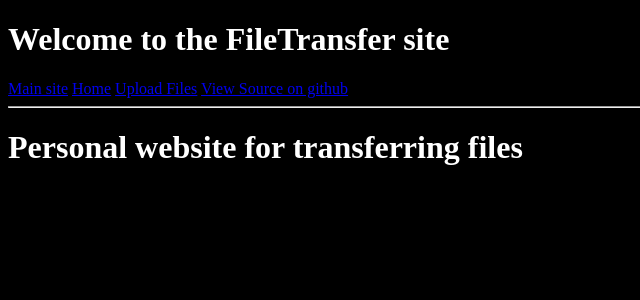
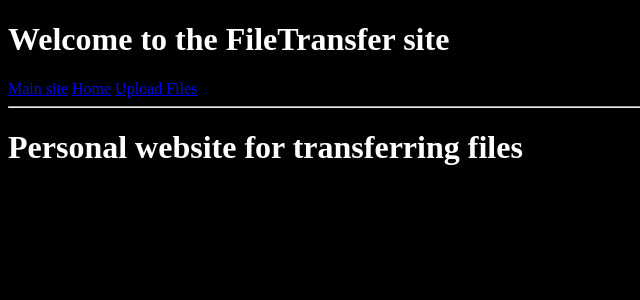
Before and after one commit to TheArchons/ArchonsWebsite, a Django app: page /filetransfer/ in a window 1280 px wide. Shown: the top 300 px of the page, without its empty margins (0-640 px from the left). Run offline with Django 4.2, Linux system fonts and the light colour scheme.

Commit message:
more cleanup

```diff
--- a/ArchonsWebsite/Archons/templates/filetransfer/layout.html
+++ b/ArchonsWebsite/Archons/templates/filetransfer/layout.html
@@ -10,7 +10,6 @@
             <a href="/">Main site</a>
             <a href="/filetransfer">Home</a>
             <a href="/filetransfer/upload">Upload Files</a>
-            <a href="https://github.com/TheArchons/FileTransfer">View Source on github</a>
         </div>
         <hr>
         {% block body %}
```
Also changed, not shown: ArchonsWebsite/filetransfersite/migrations/0001_initial.py (deleted), ArchonsWebsite/filetransfersite/migrations/0002_remove_files_file_files_filename.py (deleted), ArchonsWebsite/filetransfersite/migrations/__init__.py (deleted).
